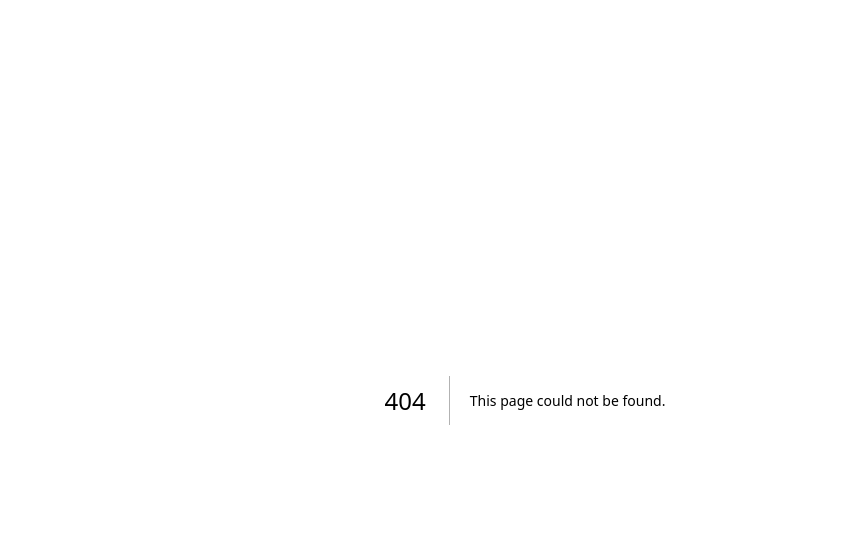
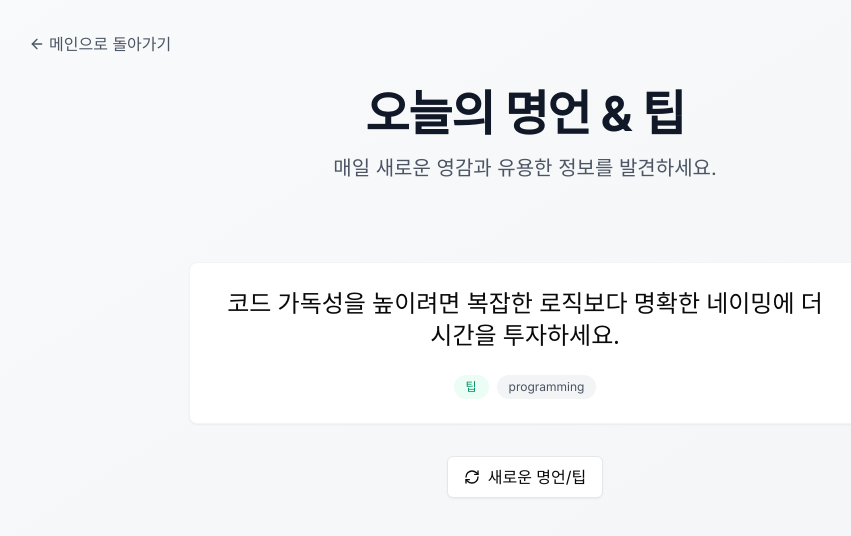
Before and after one commit to devtedlee/v0-deliberate-practice-vibe-coding, a Next.js app: page /quotes in a window 1280 px wide. Before the commit this address had no page. Shown: the top 536 px of the page, without its empty margins (115-966 px from the left). Built offline with nearby package versions, Linux system fonts and the light colour scheme.

Commit message:
fix: resolve JSX special char handling in QuoteDisplay
Remove unnecessary brackets and change quote handling method.

Co-authored-by: ted-pool <17678485+devtedlee@users.noreply.github.com>

```diff
--- a/app/page.tsx
+++ b/app/page.tsx
@@ -16,6 +16,13 @@ export default function Home() {
       description: "하루 일과를 시각적으로 보여주는 타임라인입니다.",
       path: "/timeline",
       icon: "⏱️",
+    },
+    {
+      id: 3,
+      title: "오늘의 명언 & 팁",
+      description: "매일 새로운 영감과 유용한 정보를 제공합니다.",
+      path: "/quotes",
+      icon: "💡",
     },
   ]
 
--- /dev/null
+++ b/app/quotes/page.tsx
@@ -0,0 +1,58 @@
+"use client"
+
+import { useState, useEffect } from "react"
+import Link from "next/link"
+import { ArrowLeft } from "lucide-react"
+import QuoteDisplay from "@/components/quotes/QuoteDisplay"
+import RefreshButton from "@/components/quotes/RefreshButton"
+import { quotesData, type QuoteItem } from "@/data/quotes"
+
+export default function QuotesPage() {
+  const [currentQuote, setCurrentQuote] = useState<QuoteItem | null>(null)
+
+  // 랜덤 명언/팁 선택 함수
+  const getRandomQuote = () => {
+    const randomIndex = Math.floor(Math.random() * quotesData.length)
+    return quotesData[randomIndex]
+  }
+
+  // 새로운 명언/팁 가져오기
+  const refreshQuote = () => {
+    let newQuote = getRandomQuote()
+    // 현재와 다른 명언/팁이 선택될 때까지 반복
+    while (currentQuote && newQuote.id === currentQuote.id && quotesData.length > 1) {
+      newQuote = getRandomQuote()
+    }
+    setCurrentQuote(newQuote)
+  }
+
+  // 컴포넌트 마운트 시 명언/팁 가져오기
+  useEffect(() => {
+    refreshQuote()
+    // eslint-disable-next-line react-hooks/exhaustive-deps
+  }, [])
+
+  return (
+    <div className="min-h-screen bg-gradient-to-br from-gray-50 to-gray-100">
+      <main className="container mx-auto px-4 py-8 max-w-5xl">
+        <div className="mb-8">
+          <Link href="/" className="inline-flex items-center text-gray-600 hover:text-gray-900 transition-colors">
+            <ArrowLeft className="h-4 w-4 mr-1" />
+            <span>메인으로 돌아가기</span>
+          </Link>
+        </div>
+
+        <div className="text-center mb-12">
+          <h1 className="text-4xl md:text-5xl font-bold tracking-tight text-gray-900 mb-4">오늘의 명언 & 팁</h1>
+          <p className="text-xl text-gray-600 max-w-2xl mx-auto">매일 새로운 영감과 유용한 정보를 발견하세요.</p>
+        </div>
+
+        <div className="flex flex-col items-center justify-center space-y-8 py-8">
+          {currentQuote && <QuoteDisplay quote={currentQuote} />}
+
+          <RefreshButton onClick={refreshQuote} />
+        </div>
+      </main>
+    </div>
+  )
+}
--- /dev/null
+++ b/components/quotes/QuoteDisplay.tsx
@@ -0,0 +1,48 @@
+import type { QuoteItem } from "@/data/quotes"
+
+interface QuoteDisplayProps {
+  quote: QuoteItem
+}
+
+export default function QuoteDisplay({ quote }: QuoteDisplayProps) {
+  return (
+    <div className="max-w-2xl mx-auto p-6 rounded-lg bg-white shadow-sm border border-gray-100">
+      <div
+        className={`text-center ${
+          quote.type === "quote" ? "font-serif italic" : "font-sans"
+        } mb-6 text-xl md:text-2xl leading-relaxed`}
+      >
+        {quote.type === "quote" ? (
+          <p className="relative">
+            <span className="absolute -left-4">"</span>
+            {quote.content}
+            <span className="absolute -right-4">"</span>
+          </p>
+        ) : (
+          <p>{quote.content}</p>
+        )}
+      </div>
+
+      {quote.author && (
+        <div className="text-right text-gray-600">
+          <p className="text-sm md:text-base">— {quote.author}</p>
+        </div>
+      )}
+
+      <div className="mt-4 flex justify-center">
+        <span
+          className={`inline-block px-3 py-1 text-xs rounded-full ${
+            quote.type === "quote" ? "bg-blue-50 text-blue-600" : "bg-emerald-50 text-emerald-600"
+          }`}
+        >
+          {quote.type === "quote" ? "명언" : "팁"}
+        </span>
+        {quote.category && (
+          <span className="inline-block px-3 py-1 text-xs rounded-full bg-gray-100 text-gray-600 ml-2">
+            {quote.category}
+          </span>
+        )}
+      </div>
+    </div>
+  )
+}
--- /dev/null
+++ b/components/quotes/RefreshButton.tsx
@@ -0,0 +1,20 @@
+"use client"
+
+import { RefreshCw } from "lucide-react"
+
+interface RefreshButtonProps {
+  onClick: () => void
+}
+
+export default function RefreshButton({ onClick }: RefreshButtonProps) {
+  return (
+    <button
+      onClick={onClick}
+      className="flex items-center justify-center px-4 py-2 bg-white border border-gray-200 rounded-md shadow-sm hover:bg-gray-50 transition-colors focus:outline-none focus:ring-2 focus:ring-offset-2 focus:ring-gray-500"
+      aria-label="새로운 명언/팁 보기"
+    >
+      <RefreshCw className="h-4 w-4 mr-2" />
+      <span>새로운 명언/팁</span>
+    </button>
+  )
+}
--- /dev/null
+++ b/data/quotes.ts
@@ -0,0 +1,144 @@
+export interface QuoteItem {
+  id: number
+  content: string
+  author?: string
+  type: "quote" | "tip"
+  category?: string
+}
+
+export const quotesData: QuoteItem[] = [
+  {
+    id: 1,
+    content: "삶이 있는 한 희망은 있다.",
+    author: "키케로",
+    type: "quote",
+    category: "motivation",
+  },
+  {
+    id: 2,
+    content: "산다는것 그것은 치열한 전투이다.",
+    author: "로망로랑",
+    type: "quote",
+    category: "life",
+  },
+  {
+    id: 3,
+    content: "하루에 3시간을 걸으면 7년 후에 지구를 한바퀴 돌 수 있다.",
+    author: "사무엘존슨",
+    type: "quote",
+    category: "perseverance",
+  },
+  {
+    id: 4,
+    content: "언제나 현재에 집중할 수 있다면 행복할 것이다.",
+    author: "파울로 코엘료",
+    type: "quote",
+    category: "happiness",
+  },
+  {
+    id: 5,
+    content: "진정으로 웃으려면 고통을 참아야하며, 나아가 고통을 즐길 줄 알아야 한다.",
+    author: "찰리 채플린",
+    type: "quote",
+    category: "life",
+  },
+  {
+    id: 6,
+    content: "직업에서 행복을 찾아라. 아니면 행복이 무엇인지 절대 모를 것이다.",
+    author: "엘버트 허버드",
+    type: "quote",
+    category: "work",
+  },
+  {
+    id: 7,
+    content: "신뢰의 이유는 안전하거나 확실해서가 아니라, 위험을 감수할 용의가 있어서이다.",
+    author: "미상",
+    type: "quote",
+    category: "trust",
+  },
+  {
+    id: 8,
+    content: "좋은 성과를 얻으려면 한 걸음 한 걸음이 힘차고 충실하여야 한다.",
+    author: "단테",
+    type: "quote",
+    category: "success",
+  },
+  {
+    id: 9,
+    content: "행복은 습관이다. 그것을 몸에 지니라.",
+    author: "허버드",
+    type: "quote",
+    category: "happiness",
+  },
+  {
+    id: 10,
+    content: "고통이 남기고 간 뒤를 보라! 고난이 지나면 반드시 기쁨이 스며든다.",
+    author: "괴테",
+    type: "quote",
+    category: "perseverance",
+  },
+  {
+    id: 11,
+    content: "작은 변화가 일상에 큰 차이를 만듭니다. 매일 5분씩 명상을 시작해보세요.",
+    type: "tip",
+    category: "wellness",
+  },
+  {
+    id: 12,
+    content: "하루에 물 2리터 마시는 습관을 들이면 피부 건강과 전반적인 웰빙에 도움이 됩니다.",
+    type: "tip",
+    category: "health",
+  },
+  {
+    id: 13,
+    content: "업무 생산성을 높이려면 '2분 규칙'을 활용하세요. 2분 이내로 할 수 있는 일은 즉시 처리하세요.",
+    type: "tip",
+    category: "productivity",
+  },
+  {
+    id: 14,
+    content:
+      "코딩 중 막히면 '러버덕 디버깅'을 시도해보세요. 문제를 고무 오리에게 설명하듯 말하면 해결책이 떠오를 수 있습니다.",
+    type: "tip",
+    category: "programming",
+  },
+  {
+    id: 15,
+    content:
+      "새로운 기술을 배울 때는 '20시간 규칙'을 기억하세요. 집중적으로 20시간만 투자하면 기본기를 습득할 수 있습니다.",
+    type: "tip",
+    category: "learning",
+  },
+  {
+    id: 16,
+    content: "디자인 작업 시 색상 선택이 어렵다면, 자연에서 영감을 얻어보세요. 자연의 색상 조합은 항상 조화롭습니다.",
+    type: "tip",
+    category: "design",
+  },
+  {
+    id: 17,
+    content: "회의 효율성을 높이려면 항상 명확한 안건과 타임라인을 설정하고, 회의 후 액션 아이템을 정리해 공유하세요.",
+    type: "tip",
+    category: "work",
+  },
+  {
+    id: 18,
+    content: "코드 가독성을 높이려면 복잡한 로직보다 명확한 네이밍에 더 시간을 투자하세요.",
+    type: "tip",
+    category: "programming",
+  },
+  {
+    id: 19,
+    content:
+      "창의력을 높이려면 다양한 분야의 지식을 연결하세요. 서로 관련 없어 보이는 아이디어를 결합할 때 혁신이 탄생합니다.",
+    type: "tip",
+    category: "creativity",
+  },
+  {
+    id: 20,
+    content:
+      "효과적인 학습을 위해 '간격 반복' 기법을 활용하세요. 같은 내용을 점점 긴 간격을 두고 복습하면 장기 기억에 도움이 됩니다.",
+    type: "tip",
+    category: "learning",
+  },
+]
```
Also changed, not shown: 1 other file (tests, documents, lock files or other folders).
